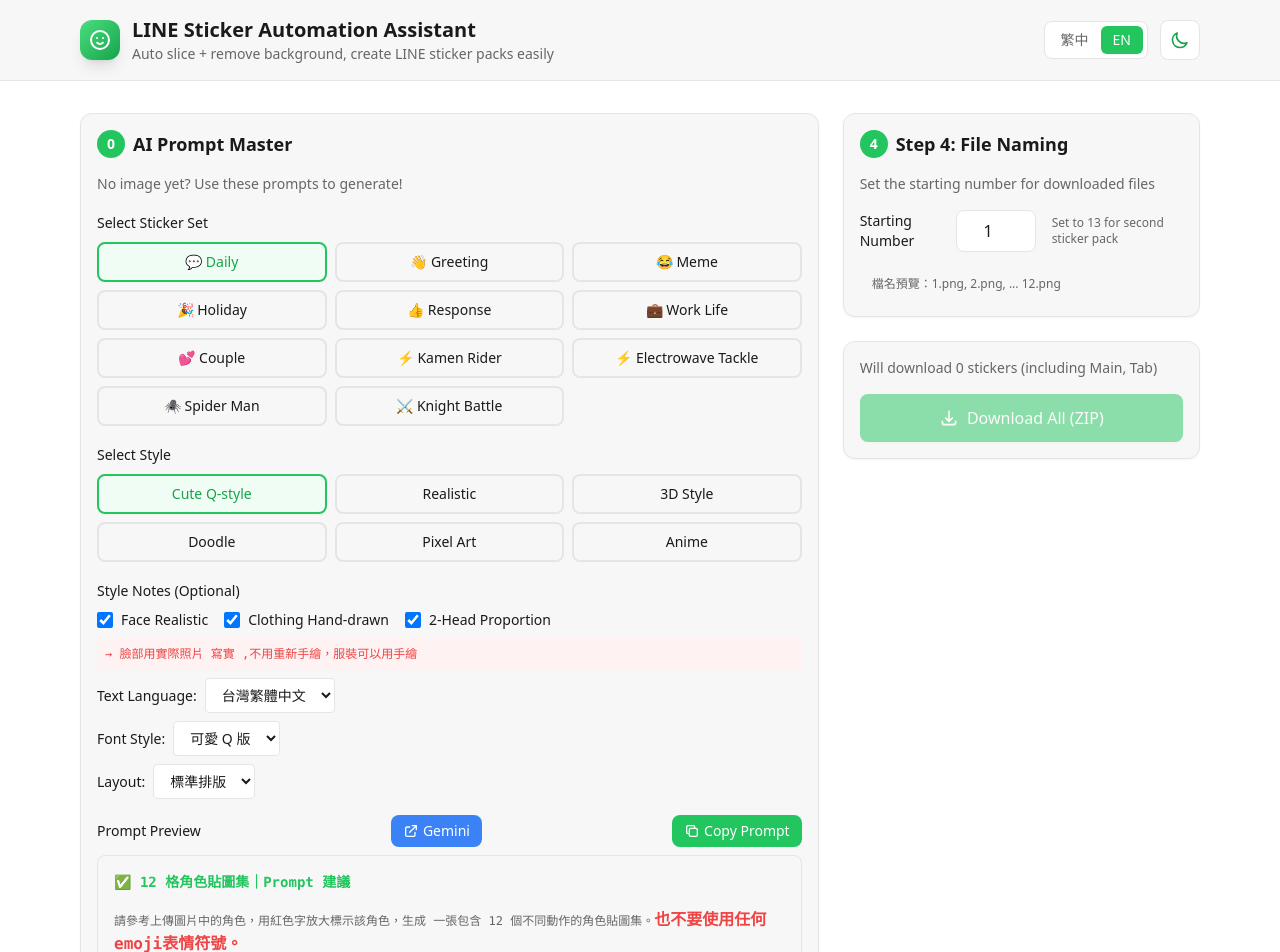
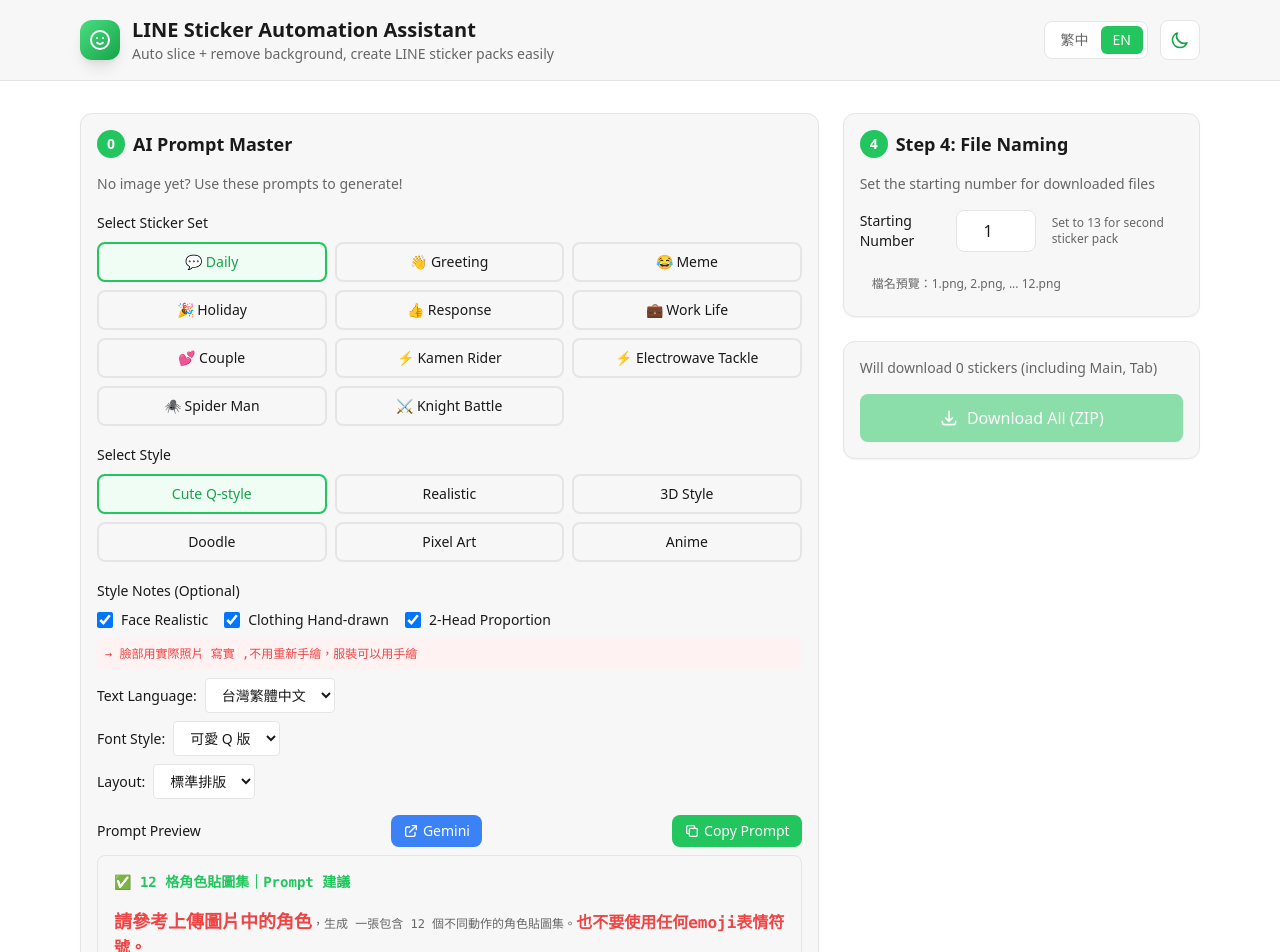
Before and after one commit to qpooqp777/line-sticker-factory, a React (Vite) app: page / in a window 1280 px wide. Shown: the top 952 px of the page. Built offline with nearby package versions, Linux system fonts and the light colour scheme.

Commit message:
Preview red text fix

```diff
--- a/src/components/PromptGenerator.jsx
+++ b/src/components/PromptGenerator.jsx
@@ -316,7 +316,7 @@
       <span className="text-primary-500 font-bold text-sm">✅ 12 格角色貼圖集｜Prompt 建議</span>
       {'\n'}
       {'\n'}
-      請參考上傳圖片中的角色，用紅色字放大標示該角色，生成 一張包含 12 個不同動作的角色貼圖集。<mark className="text-red-500 font-bold text-base bg-transparent">也不要使用任何emoji表情符號。</mark>
+      <mark className="text-red-500 font-bold text-lg bg-transparent">請參考上傳圖片中的角色</mark>，生成 一張包含 12 個不同動作的角色貼圖集。<mark className="text-red-500 font-bold text-base bg-transparent">也不要使用任何emoji表情符號。</mark>
       {'\n'}
       {'\n'}
       {/* Style section */}
@@ -406,7 +406,7 @@
 
     let prompt = `✅ 12 格角色貼圖集｜Prompt 建議
 
-請參考上傳圖片中的角色，用紅色字放大標示該角色，生成 一張包含 12 個不同動作的角色貼圖集，也不要使用任何emoji表情符號。
+請參考上傳圖片中的角色，生成 一張包含 12 個不同動作的角色貼圖集，也不要使用任何emoji表情符號。
 
 [角色與風格設定]
 角色一致性：必須完全維持原圖主角的髮型、服裝、五官與整體外觀特徵。${styleNote}${twoHeadNote ? ' ' + twoHeadNote : ''}
```
